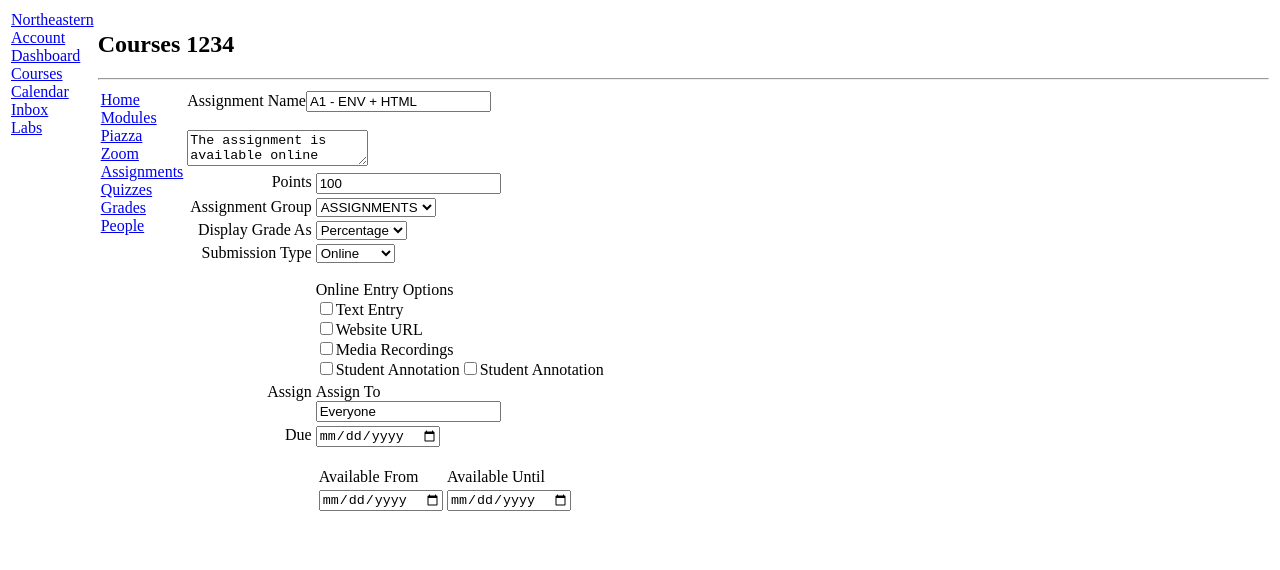
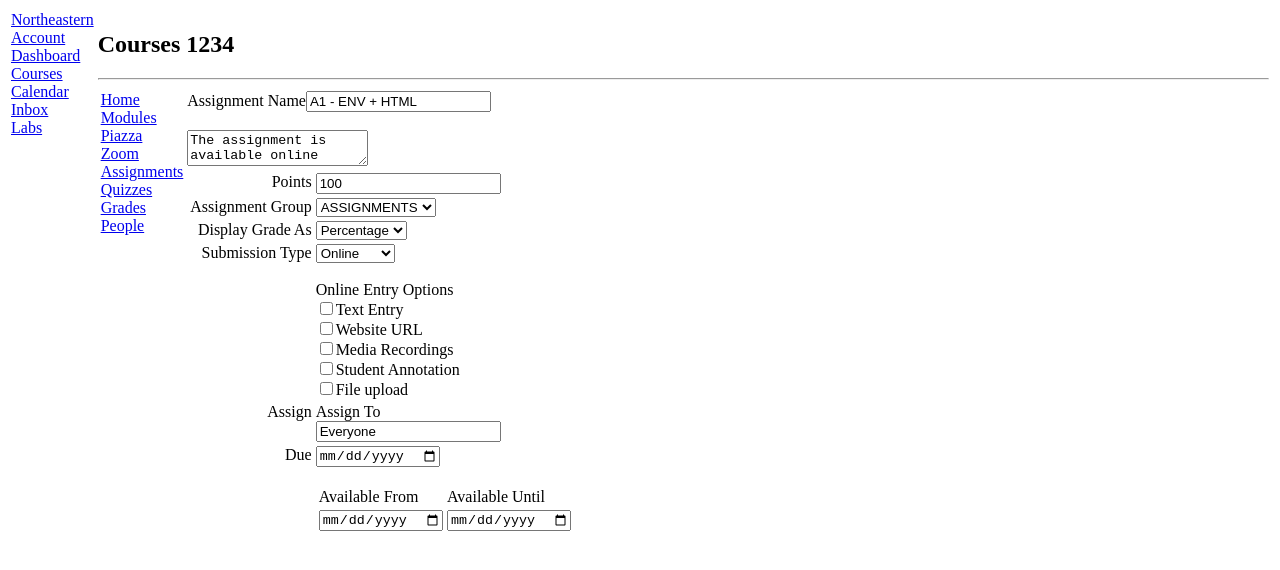
Before and after one commit to nick-ashi/kambaz-next-js, a Next.js app: page /Courses/1234/Assignments/123 in a window 1280 px wide. Shown: the top 570 px of the page. Built offline with nearby package versions, Linux system fonts and the light colour scheme.

Commit message:
tweaks before due date for A1

```diff
--- a/app/(Kambaz)/Courses/[cid]/Assignments/[aid]/Editor.tsx
+++ b/app/(Kambaz)/Courses/[cid]/Assignments/[aid]/Editor.tsx
@@ -43,7 +43,7 @@ export default function AssignmentEditor() {
         </tr>
         <tr>
           <td align="right" valign="top">
-            <label htmlFor="wd-submisison-type">Submission Type</label>
+            <label htmlFor="wd-submission-type">Submission Type</label>
           </td>
           <td>
             <select id="wd-submission-type">
@@ -62,10 +62,10 @@ export default function AssignmentEditor() {
             <label htmlFor="wd-media-recordings">Media Recordings</label><br/>
 
             <input type="checkbox" id="wd-student-annotation"/>
-            <label htmlFor="wd-student-annotation">Student Annotation</label>
+            <label htmlFor="wd-student-annotation">Student Annotation</label><br/>
 
             <input type="checkbox" id="wd-file-upload"/>
-            <label htmlFor="wd-file-upload">Student Annotation</label>
+            <label htmlFor="wd-file-upload">File upload</label>
           </td>
         </tr>
         <tr>
```
